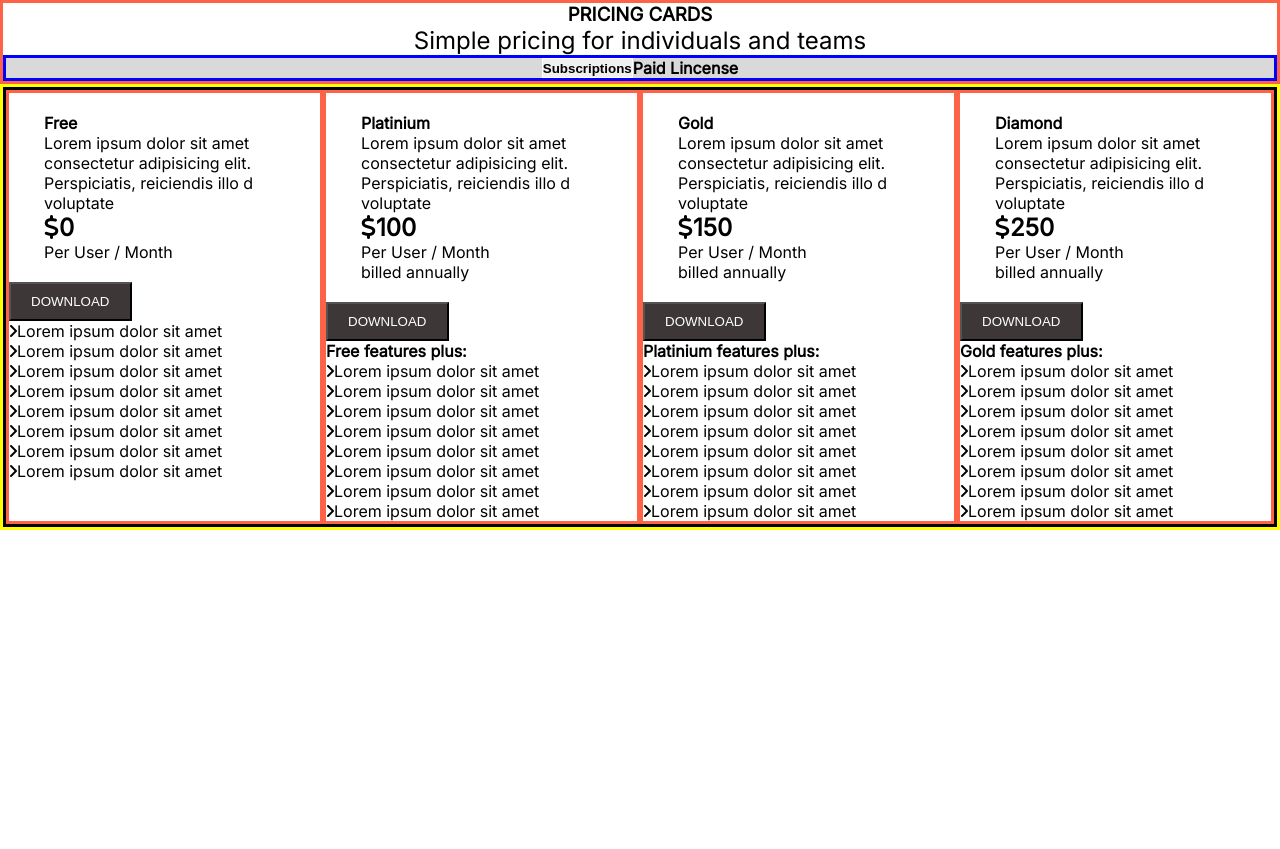
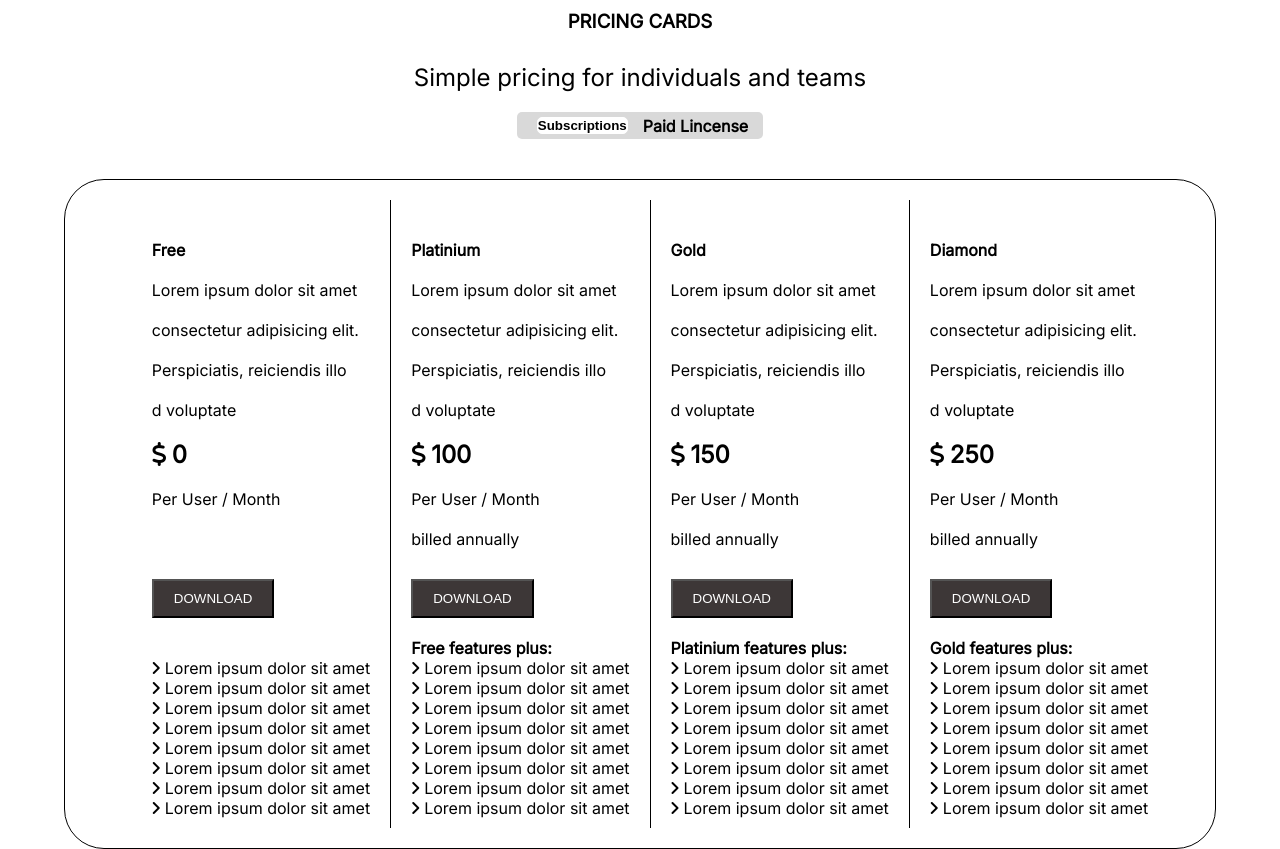
Before and after one commit to Temilawanson/Dx-pricing, a plain HTML site: page index.html in a window 1280 px wide. Before the commit the page ends 800 px from the top, so only its background shows below. Drawn offline with Linux system fonts and the light colour scheme.

Commit message:
completed project for larger and smaller screens

```diff
--- a/index.html
+++ b/index.html
@@ -10,6 +10,7 @@
     <link href="https://fonts.googleapis.com/css2?family=Inter&display=swap" rel="stylesheet">
     <link rel="stylesheet" href="fontawesome/css/all.css">
     <link rel="stylesheet" href="style.css">
+    <link rel="stylesheet" href="mobile.css">
 </head>
 <body>
 <!--header section starts here  -->
@@ -32,17 +33,16 @@
 
             <div class="first-div">
                 <span>Free</span>
-                <p>Lorem ipsum dolor sit amet
-                    consectetur adipisicing elit.
-                    Perspiciatis, reiciendis illo
-                    d voluptate</p>
+                <p>Lorem ipsum dolor sit amet </p>
+                <p>consectetur adipisicing elit. </p>
+                <p>Perspiciatis, reiciendis illo </p>
+                <p> d voluptate</p>
                     <h1><i class="fa-solid fa-dollar-sign"></i>0</h1>
-                    <p>Per User / Month</p>
+                    <p>Per User / Month</p> <br>
 
             </div>
-
             <div class="second-div">
-                <button>DOWNLOAD</button>
+                <button>DOWNLOAD</button><br>
                 <p><i class="fa-solid fa-angle-right"></i>Lorem ipsum dolor sit amet </p>
                 <p><i class="fa-solid fa-angle-right"></i>Lorem ipsum dolor sit amet </p>
                 <p><i class="fa-solid fa-angle-right"></i>Lorem ipsum dolor sit amet </p>
@@ -57,14 +57,14 @@
         </div>
 
 
-        <div class="product">
+        <div class="product-div">
 
             <div class="first-div">
                 <span>Platinium</span>
-                <p>Lorem ipsum dolor sit amet
-                    consectetur adipisicing elit.
-                    Perspiciatis, reiciendis illo
-                    d voluptate</p>
+                <p>Lorem ipsum dolor sit amet </p>
+                <p>consectetur adipisicing elit. </p>
+                <p>Perspiciatis, reiciendis illo </p>
+                <p> d voluptate</p>
                     <h1><i class="fa-solid fa-dollar-sign"></i>100</h1>
                     <p>Per User / Month</p>
                     <p>billed annually</p>
@@ -88,14 +88,14 @@
         </div>
 
 
-        <div class="product">
+        <div class="product-div">
 
             <div class="first-div">
                 <span>Gold</span>
-                <p>Lorem ipsum dolor sit amet
-                    consectetur adipisicing elit.
-                    Perspiciatis, reiciendis illo
-                    d voluptate</p>
+                <p>Lorem ipsum dolor sit amet </p>
+                <p>consectetur adipisicing elit. </p>
+                <p>Perspiciatis, reiciendis illo </p>
+                <p> d voluptate</p>
                     <h1><i class="fa-solid fa-dollar-sign"></i>150</h1>
                     <p>Per User / Month</p>
                     <p>billed annually</p>
@@ -119,14 +119,14 @@
         </div>
 
 
-        <div class="product">
+        <div class="product-div">
 
             <div class="first-div">
                 <span>Diamond</span>
-                <p>Lorem ipsum dolor sit amet
-                    consectetur adipisicing elit.
-                    Perspiciatis, reiciendis illo
-                    d voluptate</p>
+                <p>Lorem ipsum dolor sit amet </p>
+                <p>consectetur adipisicing elit. </p>
+                <p>Perspiciatis, reiciendis illo </p>
+                <p> d voluptate</p>
                     <h1><i class="fa-solid fa-dollar-sign"></i>250</h1>
                     <p>Per User / Month</p>
                     <p>billed annually</p>
--- a/mobile.css
+++ b/mobile.css
@@ -0,0 +1,14 @@
+@media screen and (max-width:1200px) {
+    .product-container{
+        width:90%;
+        flex-direction: column;
+        padding-right: 25px;
+
+        align-items: center;
+
+    }
+
+    .product-div{
+        border: 1px solid transparent;
+    }
+}
--- a/style.css
+++ b/style.css
@@ -9,21 +9,25 @@ body{
 }
 /* Header section starts here */
 header{
-    border: 3px solid tomato;
+    display: flex;
+    flex-direction: column;
+    align-items: center;
+    margin-bottom: 40px;
 }
 header h3{
-    text-align: center;
-    font-weight: bolder;
+    font-weight: bold;
+    margin: 10px 0;
 }
 header h2{
-    text-align: center;
     font-weight: lighter;
+    margin: 20px 0;
 }
 .button-holder{
     display: flex;
-    border: 3px solid blue;
-    justify-content: center;
     background: #D9D9D9;
+    border-radius: 5px;
+    padding: 0 15px;
+    align-items: center;
 }
 
 .button-holder button, p{
@@ -31,27 +35,54 @@ header h2{
 }
 .button-holder button{
     border: 1px solid white;
-
+    background: white;
+    margin: 5px 15px 5px 5px;
+    border-radius: 5px;
 }
 /* Header section ends here */
 
 /* product section starts here */
 section{
-    border: 3px solid yellow;
+    border: 1px solid black;
+    display: flex;
+    justify-content: center;
+    align-items: center;
+    border-radius: 40px;
+    width: 90%;
+    margin: 0 auto;
+
 }
 .product-container{
-    border: 3px solid black;
+    /* border: 3px solid black; */
     display: flex;
     justify-content: center;
+    flex-wrap: wrap;
 }
 .product{
-    border: 3px solid tomato;
-    /* display: inline-block;
-    text-align: justify;
-    padding: 50px 25px; */
+    justify-content: flex-start;
+    margin: 30px 10px;
+    /* border: 3px solid tomato; */
 }
- .product span{
+span{
+    padding: 30px 0;
     font-weight: bold;
+}
+i{
+    padding-right: 5px;
+}
+.product-div{
+    border-left: 1px solid black;
+    margin: 20px 10px;
+    padding: 10px 0;
+}
+.product-div p{
+    font-weight: lighter;
+}
+.product-div button{
+    background: #3D3737;
+    color: white;
+    padding: 10px 20px;
+    margin-bottom: 20px;
 }
 .product p{
     font-weight: lighter;
@@ -60,13 +91,19 @@ section{
     background: #3D3737;
     color: white;
     padding: 10px 20px;
+    margin-bottom: 40px;
 }
 .first-div{
-    margin: 20px;
-    padding-left: 15px;
+    margin: 30px 0;
+    padding-left: 20px;
+}
+.first-div p{
+    margin: 20px 0;
+}
+.second-div{
+    padding-left: 20px;
 }
 
 
 
-
 /* product section ends here */
```
